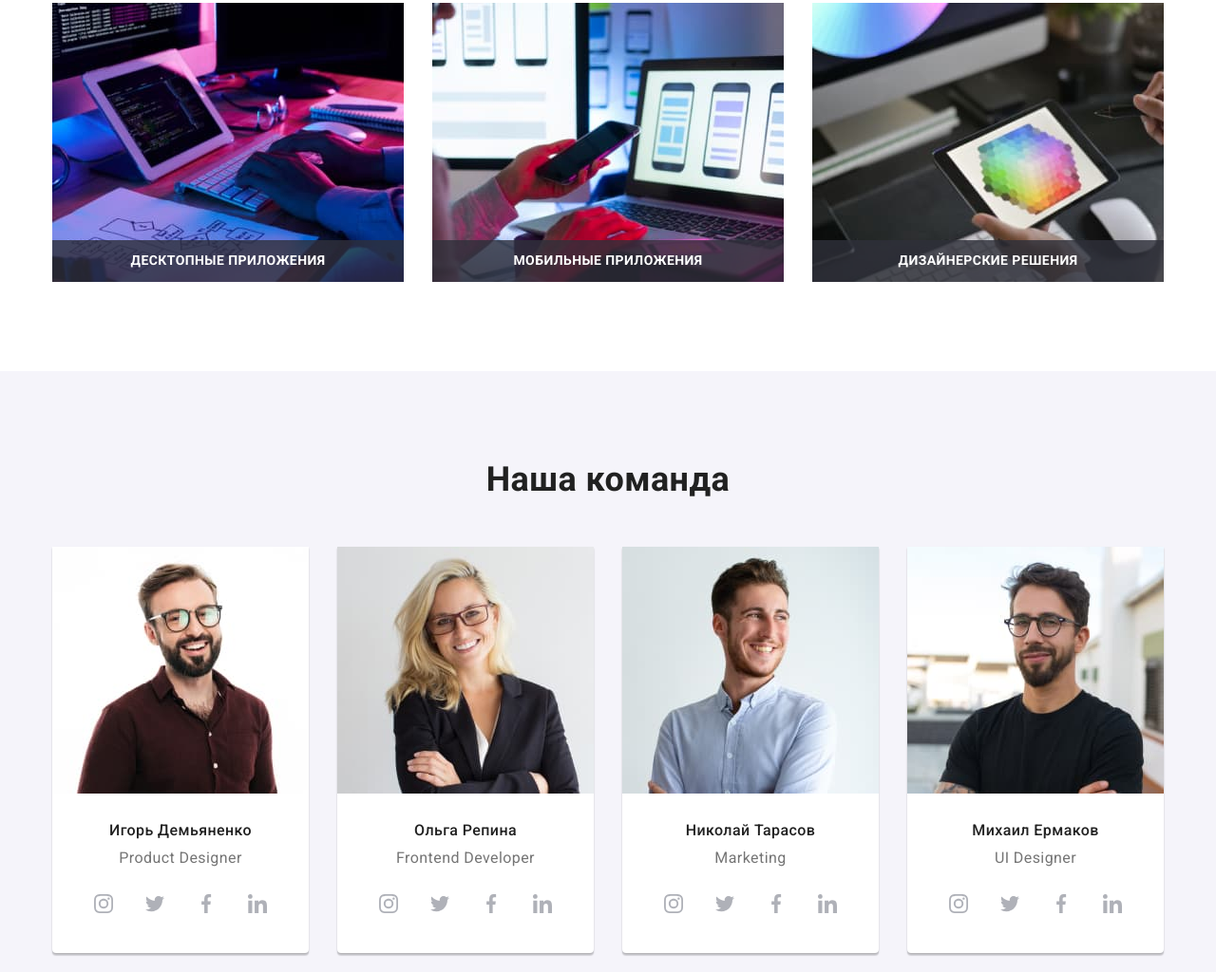
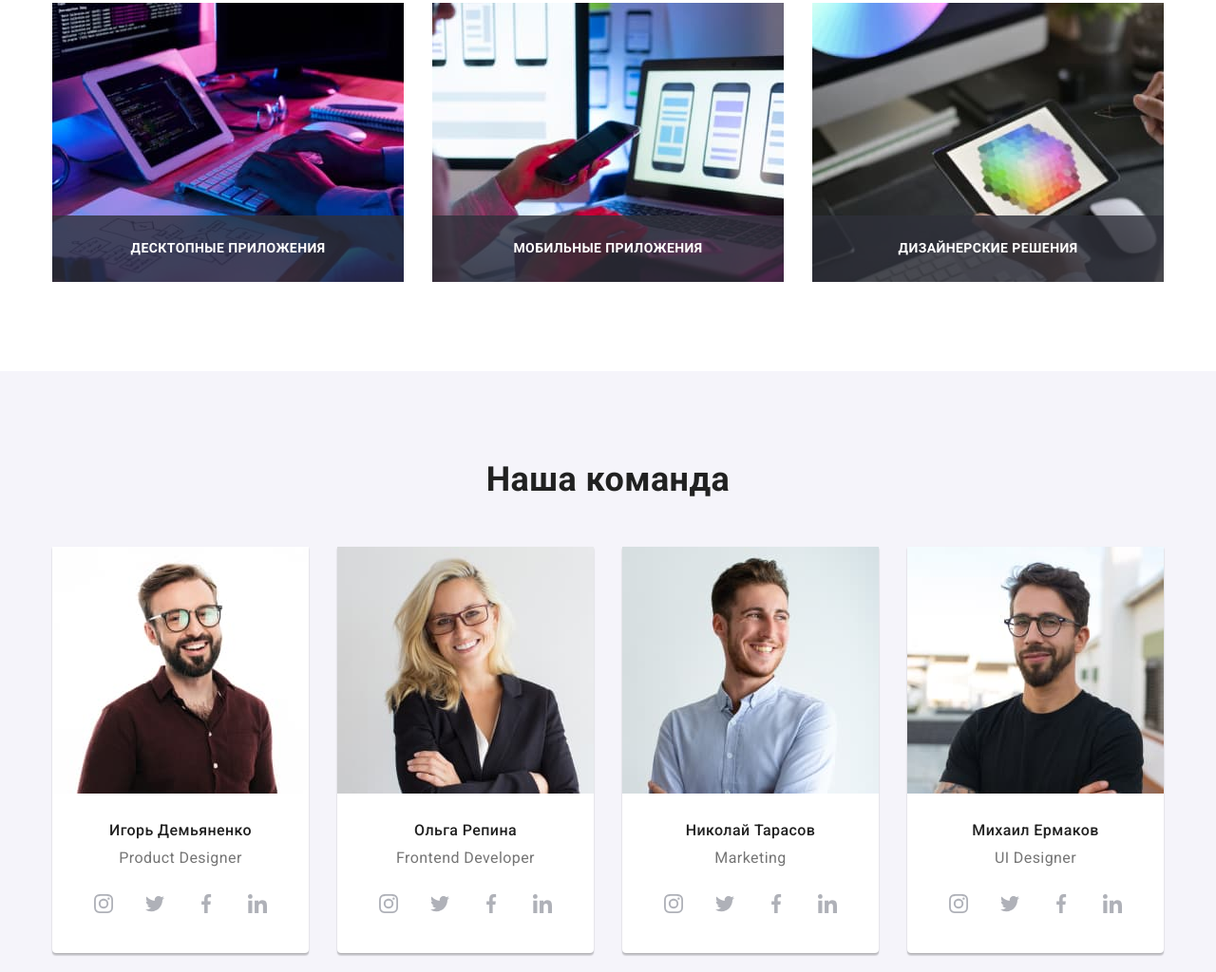
Before and after one commit to Fosa1990/goit-markup-hw-05, a plain HTML site: page index.html in a window 1280 px wide. Shown: the part 1205-2229 px from the top of the page at 95% size. Drawn offline with nearby package versions, Linux system fonts and the light colour scheme.

Commit message:
add animations & fix overlay text
color animations of header.

```diff
--- a/css/styles.css
+++ b/css/styles.css
@@ -187,6 +187,8 @@ ul {
   letter-spacing: 0.02em;
 
   color: var(--secondary-text-color);
+
+  transition: color 250ms cubic-bezier(0.4, 0, 0.2, 1);
 }
 .site-nav .link:hover,
 .site-nav .link:focus {
@@ -358,18 +360,21 @@ ul {
 }
 /* <DIV> Контейнер для надписи поверх иконки */
 .works-item-thumb {
+  display: flex;
+  align-items: center;
+  justify-content: center;
+
   position: absolute;
   bottom: 0;
   left: 0;
   width: 100%;
-  padding: 27px auto;
-
-  text-align: center;
+  padding: 27px;
 
   background: var(--card-bg-color);
 }
 /* <P> Текст Оверлея */
 .works-item-img-text {
+  margin: 0;
   font-weight: 700;
   line-height: 1.14;
   text-transform: uppercase;
```
